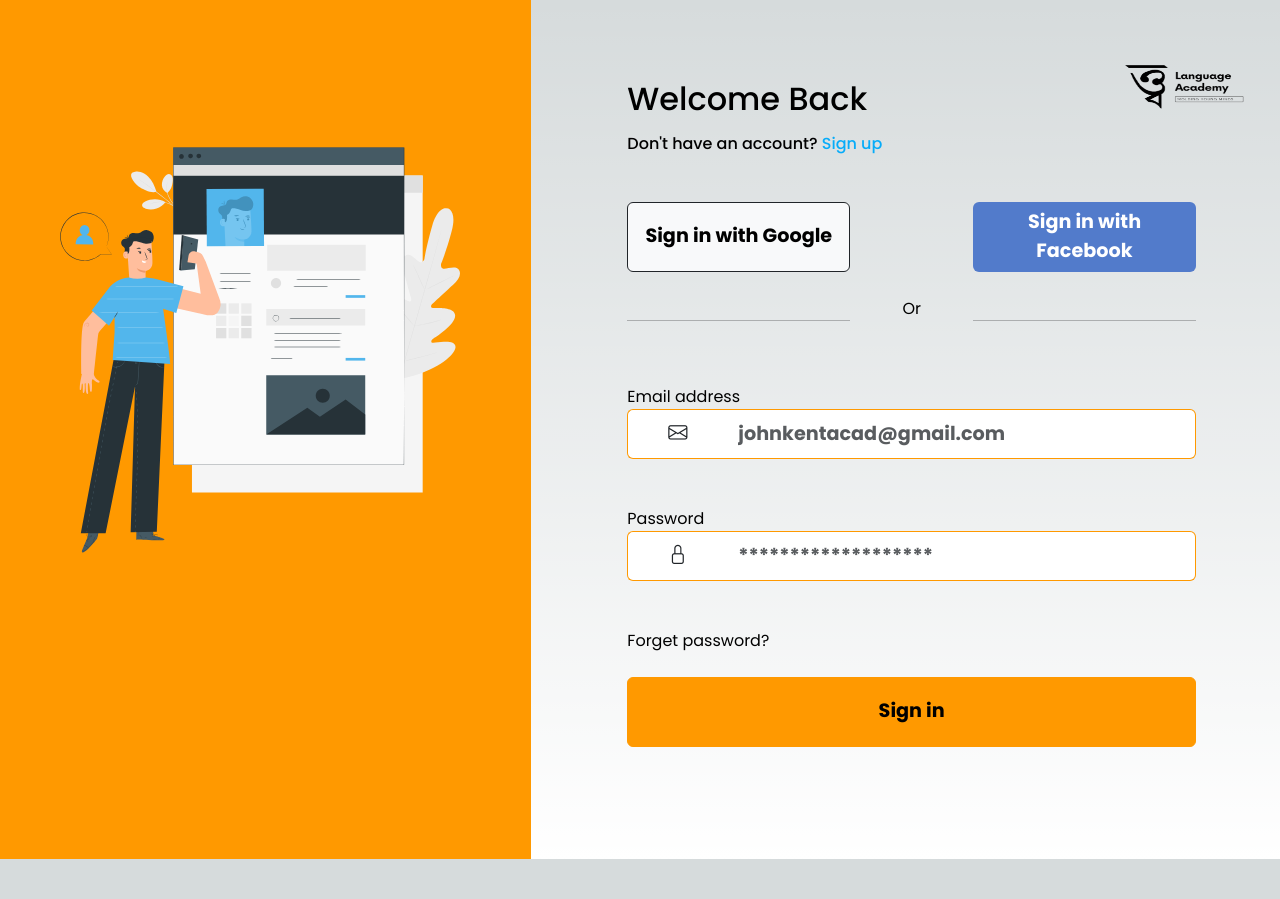
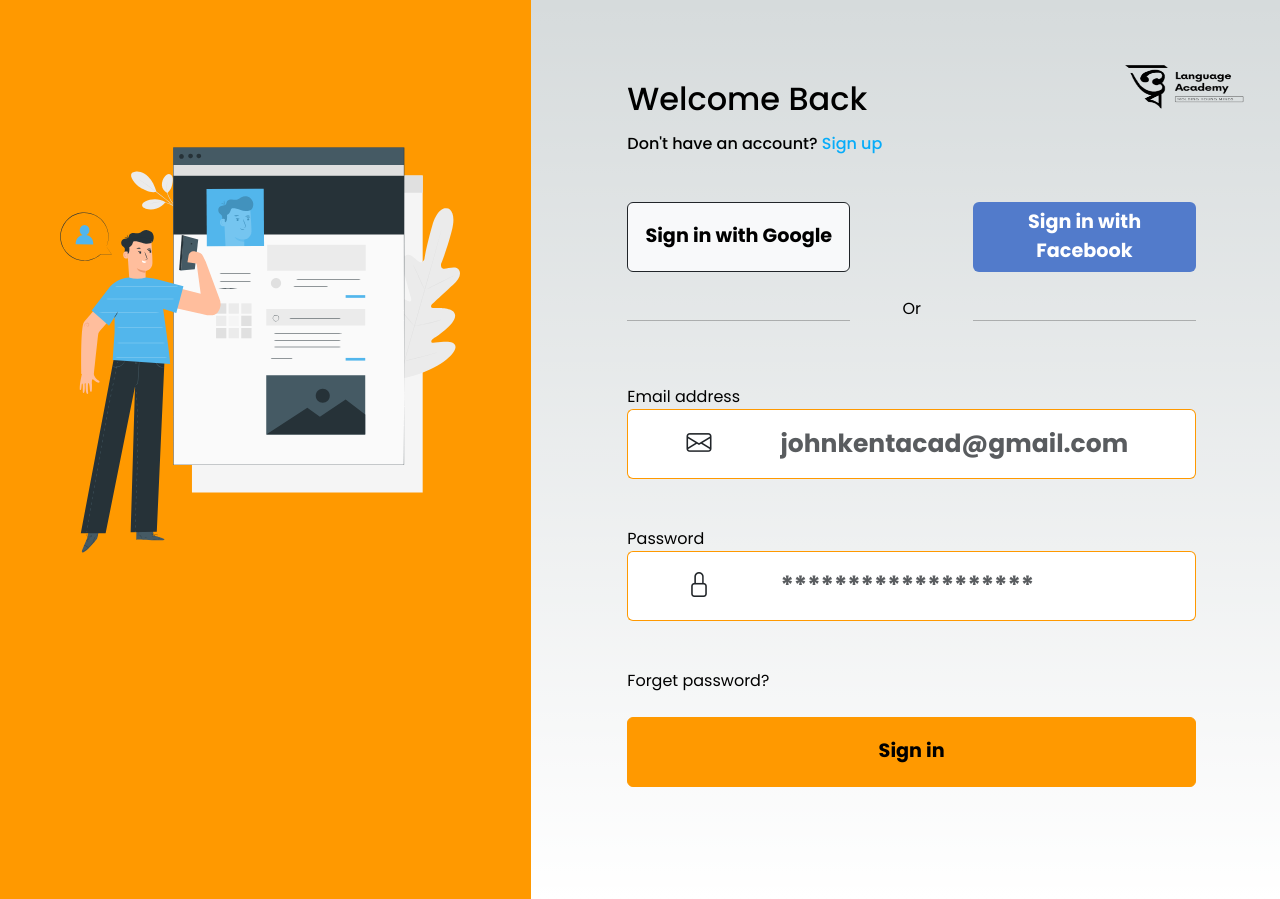
Before and after one commit to jaybamk/my-app-forked, a Next.js app: page /auth/signin in a window 1280 px wide. Before the commit the page ends 859 px from the top, so only its background shows below. Built offline with nearby package versions, Linux system fonts and the light colour scheme.

Commit message:
done with signin page

```diff
--- a/app/auth/signin/page.tsx
+++ b/app/auth/signin/page.tsx
@@ -35,18 +35,18 @@ export default function SignIn(){
                 <hr />
             </div>
         </div>
-        <div className="mb-5">
+        <div className="mb-5 mt-3">
             <form action="submit" method="get">
                 <label htmlFor="Email" className="d-block">Email address</label>
                 <div className="input-group mb-5 border-primary">
-                    <span className={`input-group-text ${styles.inputText} border-primary`} id="basic-addon1">
+                    <span className={`input-group-text ${styles.inputText} border-primary w-25`} id="basic-addon1">
                         <i className="bi bi-envelope"></i>
                     </span>
                     <input type="email" className={`${styles.input} form-control border-primary`} id="Email" name="Email" placeholder="johnkentacad@gmail.com" aria-label="Email address" required/>
                 </div>
                 <label htmlFor="Password" className="d-block">Password</label>
                 <div className="input-group mb-5">
-                    <span className={`input-group-text ${styles.inputText} border-primary`} id="basic-addon1">
+                    <span className={`input-group-text ${styles.inputText} border-primary w-25 `} id="basic-addon1">
                         <i className="bi bi-lock"></i>
                     </span>
                     <input type="password" className={`${styles.input} form-control border-primary`} id="Password" placeholder="*******************" aria-label="Password" required/>
--- a/app/auth/signin/signIn.module.scss
+++ b/app/auth/signin/signIn.module.scss
@@ -27,19 +27,18 @@
     justify-content: center;
 }
 .input{
-    height: 50px;
-    text-align: left;
+    height: 70px;
     font-weight: 700;
-    font-size: larger;
+    font-size: 25px;
     border-left: none;
 }
 .inputText{
     display: flex;
-    width: 100px;
+    min-width: 50px;
     justify-content: center;
     align-items: center;
     background-color: white;
     border-right: none;
-    font-weight: 700;
-    font-size: larger;
+    font-weight: 900;
+    font-size: 25px;
 }
```
